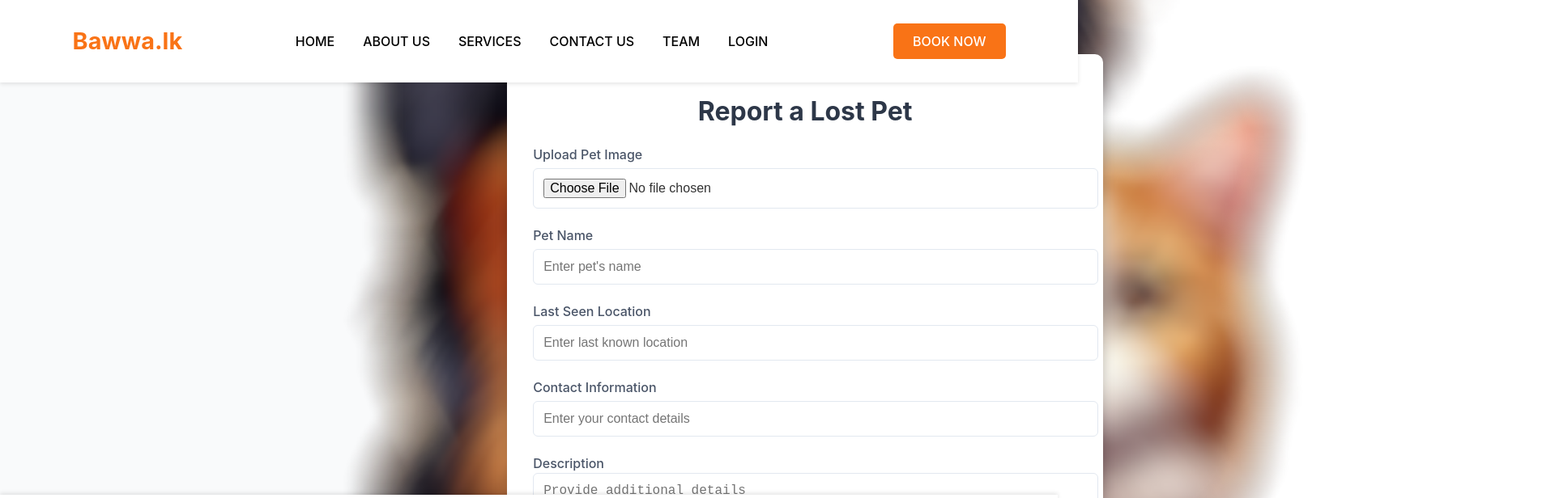
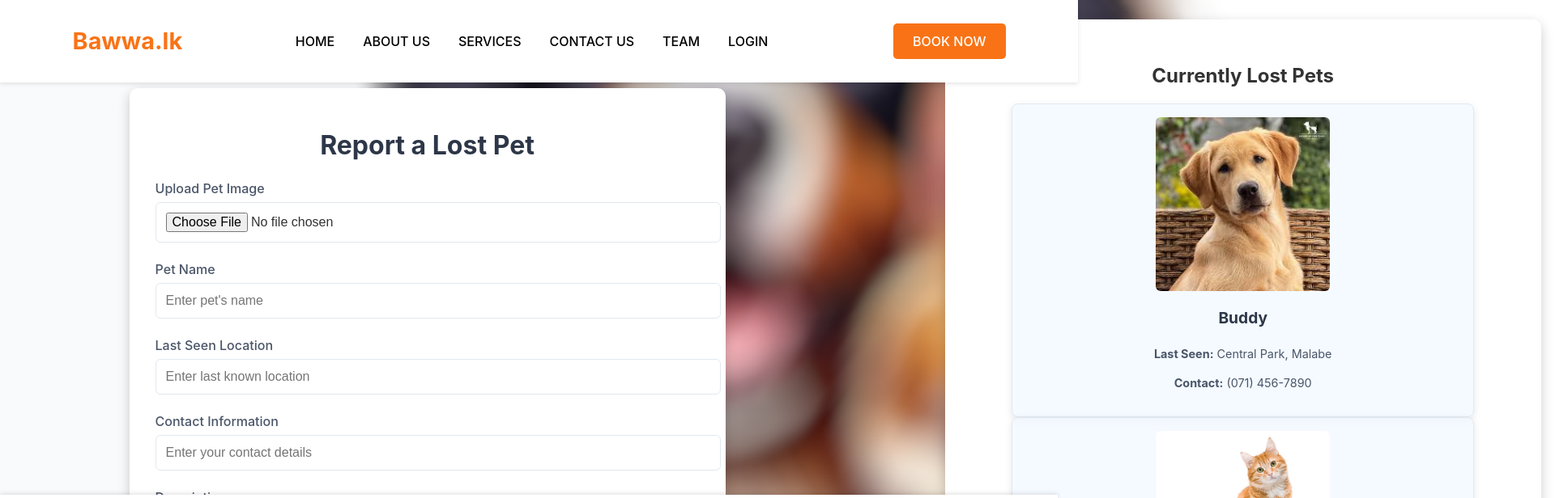
Before and after one commit to jayanikalansooriya24/Bawwa.lk, a React (Vite) app in the folder frontend/: page /lostpet in a window 1280 px wide. Shown: the top 616 px of the page at 81% size, 1920 px wide, since content can reach past the window. Built offline with nearby package versions, Linux system fonts and the light colour scheme.

Commit message:
final lost pet
conforime

```diff
--- a/frontend/src/Pages/Lostpet/lostpet.css
+++ b/frontend/src/Pages/Lostpet/lostpet.css
@@ -3,7 +3,7 @@
   background: url('../../assets/1.png') no-repeat center center;
   background-size: cover;
   min-height: 100vh;
-  width: 440%;
+  width: 175%;
   display: flex;
   align-items: center;
   justify-content: center;
@@ -24,7 +24,7 @@
   font-size: 2rem;
   font-weight: bold;
   color: #2d3748;
-  width: 100%;
+  width: 10%;
 }
 
 .font-bold {
@@ -47,13 +47,13 @@
   border-radius: 10px;
   box-shadow: 0 10px 25px rgba(0, 0, 0, 0.2);
   padding: 2rem;
-  width: 100%;
+  width: 10%;
   align-items: center;
 }
 
 .bg-white {
   background-color: white;
-  width: 100%;
+  width: 10%;
   align-items: center;
 }
 
@@ -129,3 +129,38 @@ button {
   background-color: #3182ce;
   transform: scale(1.05);
 }
+/* Lost Pet Notices Styling */
+.p-4 {
+  background: rgba(240, 248, 255, 0.7);
+  border-radius: 8px;
+  box-shadow: 0 3px 10px rgba(0, 0, 0, 0.1);
+  padding: 1rem;
+  max-width: 80%;
+  margin: auto;
+}
+
+h3 {
+  color: #2d3748;
+  font-size: 1.2rem;
+  text-align: center;
+}
+
+p {
+  color: #4a5568;
+  font-size: 0.9rem;
+  text-align: center;
+}
+
+img {
+  max-width: 40%;
+  height: auto;
+  border-radius: 8px;
+  display: block;
+  margin: 0 auto;
+}
+
+/* Image Styling for Lost Pets */
+.w-full.h-48 {
+  object-fit: cover;
+  border-radius: 6px;
+}
--- a/frontend/src/Pages/Lostpet/lostpet.jsx
+++ b/frontend/src/Pages/Lostpet/lostpet.jsx
@@ -1,8 +1,15 @@
 import React, { useState } from "react";
 import "./lostpet.css";
+import dog from "../../assets/2.jpeg";
+import cat from "../../assets/3.jpg";
 
 const LostPet = () => {
   const [image, setImage] = useState(null);
+  const lostPets = [
+    { id: 1, name: "Buddy", location: "Central Park, Malabe", contact: "(071) 456-7890", image: dog },
+    { id: 2, name: "Luna", location: "Sunset Blvd, Kaduwela", contact: "(076) 654-3210", image: cat }
+  ];
+
 
   const handleImageChange = (event) => {
     const file = event.target.files[0];
@@ -50,6 +57,23 @@ const LostPet = () => {
           </button>
         </form>
       </div>
+      <br></br>
+      {/* Currently Lost Pet Notices */}
+      <div className="max-w-2xl mx-auto bg-white p-6 rounded-lg shadow-md mt-6">
+        <h2 className="text-2xl font-bold text-center mb-4">Currently Lost Pets</h2>
+        {lostPets.length > 0 ? (
+          lostPets.map((pet) => (
+            <div key={pet.id} className="p-4 border rounded-md bg-gray-50 mb-4">
+              <img src={pet.image} alt={pet.name} className="w-full h-48 object-cover rounded-md mb-2" />
+              <h3 className="text-xl font-bold">{pet.name}</h3>
+              <p><strong>Last Seen:</strong> {pet.location}</p>
+              <p><strong>Contact:</strong> {pet.contact}</p>
+            </div>
+          ))
+        ) : (
+          <p className="text-gray-500 text-center">No lost pet notices available at the moment.</p>
+        )}
+      </div>
     </div>
   );
 };
```
Also changed, not shown: frontend/src/assets/2.jpeg (added), frontend/src/assets/3.jpg (added).
